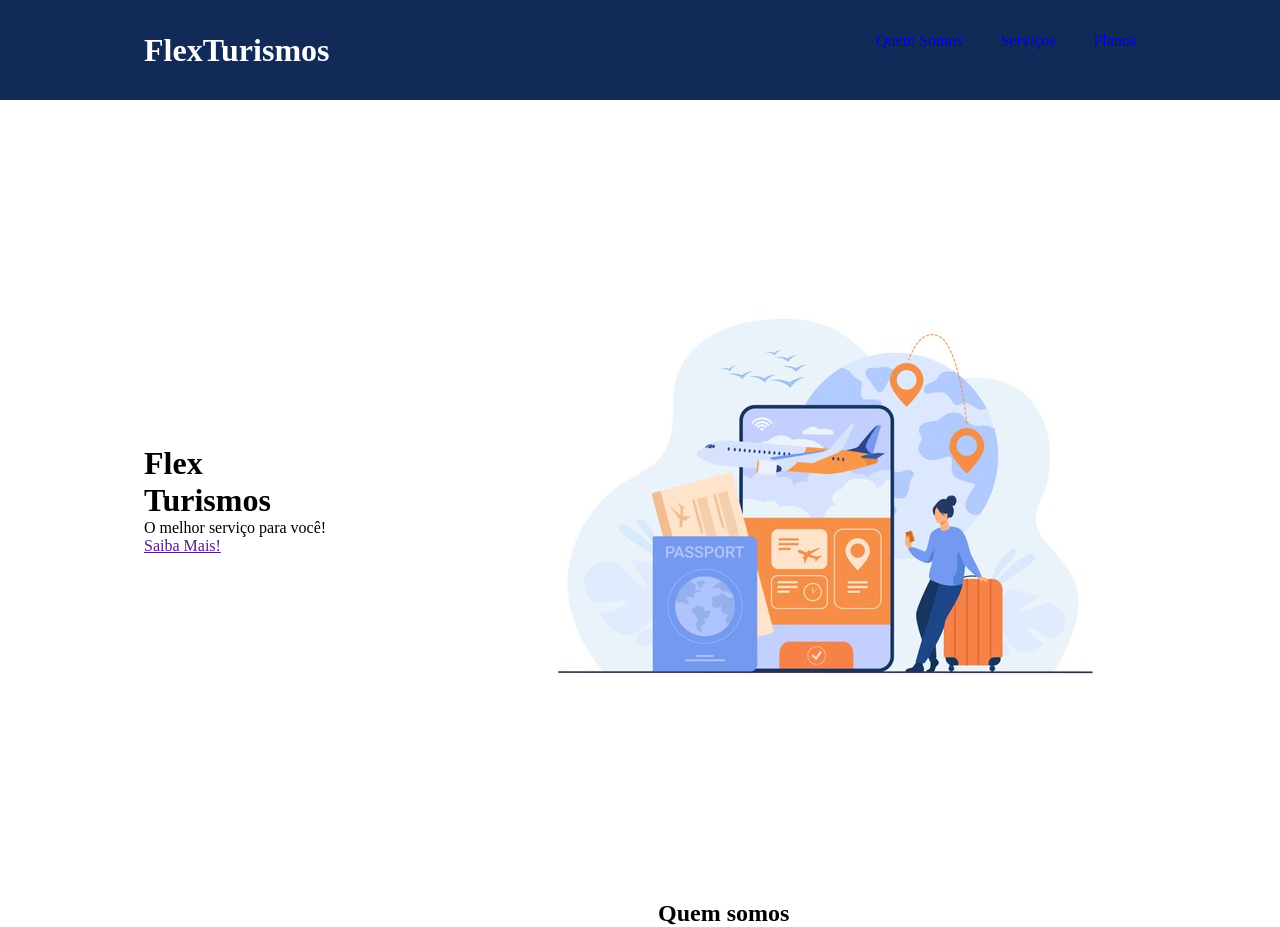
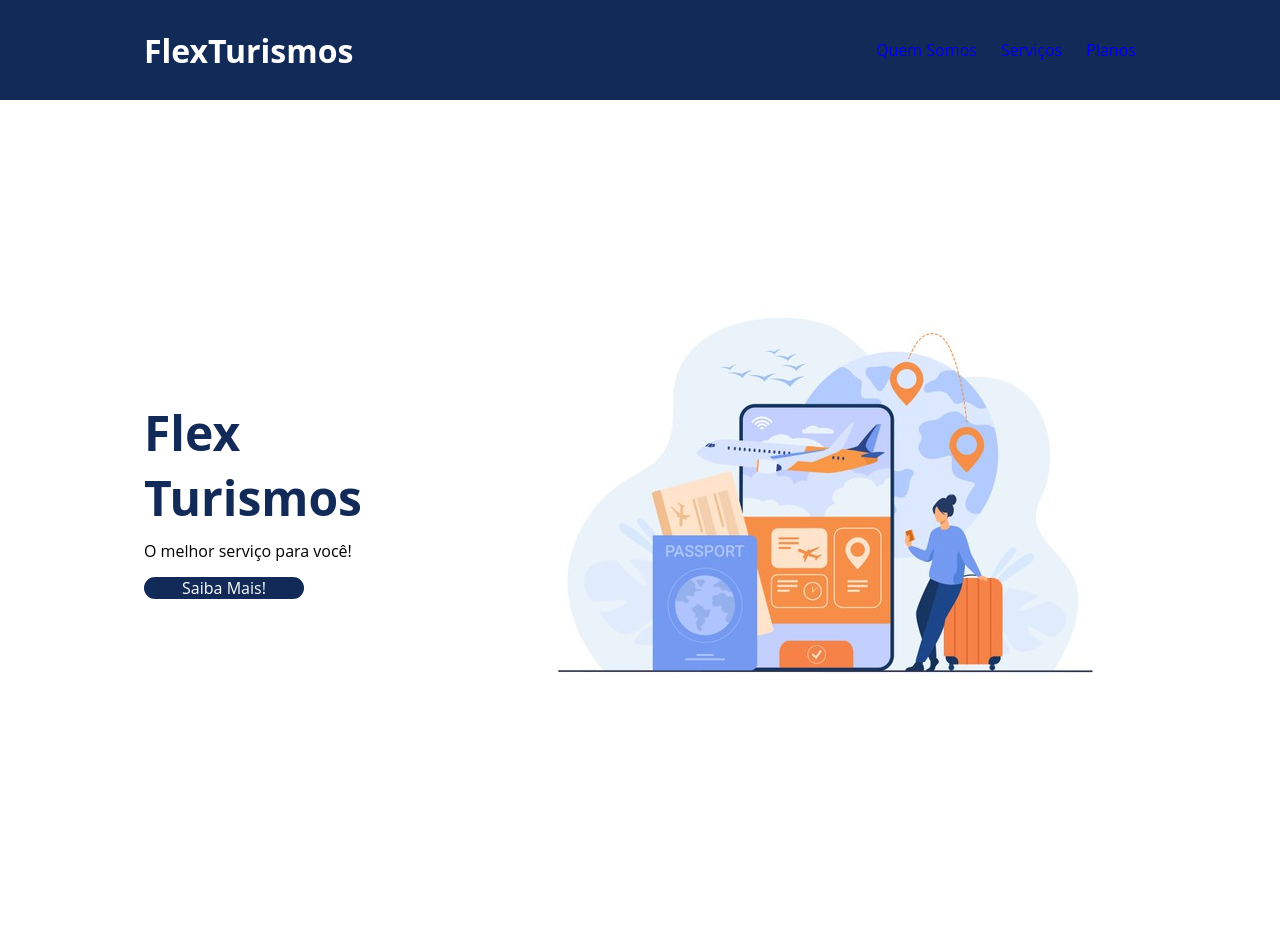
Before and after one commit to ReinaldoARamos/Flex_Turismos, a plain HTML site: page index.html in a window 1280 px wide. Shown: the top 927 px of the page. Drawn offline with Linux system fonts and the light colour scheme.

Commit message:
ajustando o texto de apresentação e colocando um content before pra criar a barrinha, pra ussi usei muiuto margem

```diff
--- a/index.html
+++ b/index.html
@@ -20,7 +20,7 @@
     </header>
 
     <div class="flex-container present">
-        <div >
+        <div class="presentation-text" >
             <div><h1>Flex <br>Turismos</h1></div>
             <p>O melhor serviço para você!</p>
             <a href="">Saiba Mais!</a>
@@ -31,7 +31,7 @@
         </div>
     </div>
 
-    <div class="flex-container">
+    <div class="flex-container" id="quem-somos">
         <div    >
             <img src="./images/1-quem-somos.png" alt="balcão de atendimento">
         </div>
--- a/style.css
+++ b/style.css
@@ -1,7 +1,7 @@
     *{
         margin:0;
         padding: 0;
-    font-family: 'sans-serif'
+        font-family: 'Open Sans'
     }
 
     ul{
@@ -34,6 +34,7 @@ header .list-itens{
         max-width: 260px;
         width: 100%;
         justify-content: space-between;
+        align-items: center;
     }
 
     header .menu{
@@ -45,3 +46,46 @@ header .menu{
         align-items: center;
         justify-content: space-between;
     }
+
+    .present .presentation-text{
+        min-height: 200px;
+
+    }
+
+    .present h1{
+        color: #122A57;
+        font-size: 48px;
+        margin-bottom: 10px;
+
+    }
+    .presentation-text a {
+        margin-top: 15px;
+        color: white;
+        border-radius: 30px;
+        width: 160px;
+    display: block;
+        background-color: #122A57;
+        text-align: center;
+        text-decoration: none   ;
+    }
+
+    #quem-somos {
+        align-items: center;
+        justify-content: space-between;
+    }
+
+    #quem-somos h2 {
+        font-size: 32px;
+        color: #122A57;
+        display: flex;
+        margin-bottom: 20px;
+    }
+
+    #quem-somos h2::before {
+        content: "";
+        height: 50px;
+        width: 5px;
+        margin-right: 5px;
+        background-color: #122A57;
+        position: relative;
+    }
```
Lines whose indentation alone changed are shown as unchanged.
